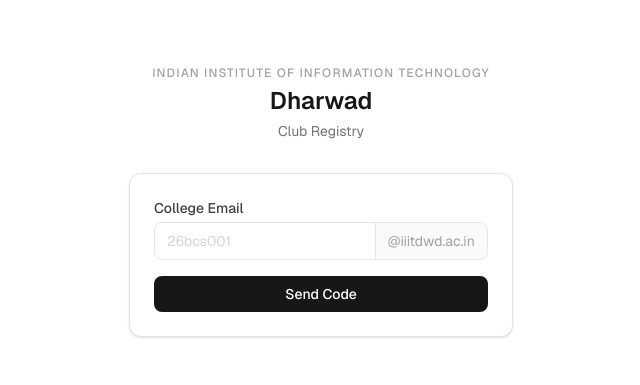
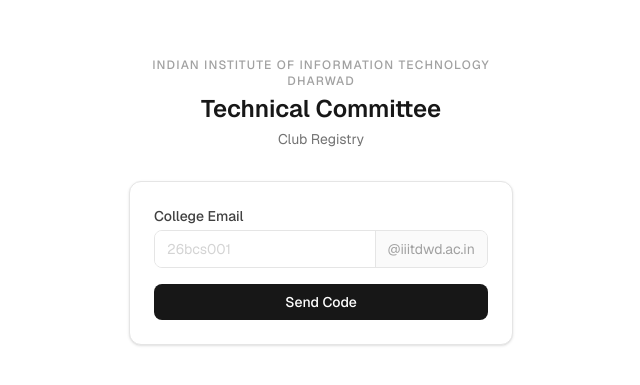
Before and after one commit to OSCode-IIITDWD/club-registry, a Next.js app: page /login in a window 1280 px wide. Shown: the part 199-584 px from the top of the page, without its empty margins (319-959 px from the left). Built offline with nearby package versions, Linux system fonts and the light colour scheme.

Commit message:
small text chagnes

```diff
--- a/app/layout.tsx
+++ b/app/layout.tsx
@@ -8,7 +8,7 @@
 })
 
 export const metadata: Metadata = {
-  title: 'IIIT Dharwad Club Registry',
+  title: 'IIITDWD Club Registry',
   description: 'Track and manage club memberships at IIIT Dharwad',
 }
 
--- a/app/login/page.tsx
+++ b/app/login/page.tsx
@@ -26,9 +26,9 @@
         {/* Header */}
         <div className="mb-8 text-center">
           <p className="text-xs font-medium tracking-widest text-neutral-400 uppercase mb-1">
-            Indian Institute of Information Technology
+            Indian Institute of Information Technology Dharwad
           </p>
-          <h1 className="text-2xl font-semibold text-neutral-900">Dharwad</h1>
+          <h1 className="text-2xl font-semibold text-neutral-900">Technical Committee</h1>
           <p className="mt-1 text-sm text-neutral-500">Club Registry</p>
         </div>
 
--- a/lib/utils/clubs.ts
+++ b/lib/utils/clubs.ts
@@ -6,7 +6,7 @@
   'DSAI Society',
   'E-Cell',
   'GDG',
-  'GND_0 VLSI CLUB IIIT DHARWAD',
+  'GND_0 VLSI CLUB',
   'IEEE Student Branch & Computer Society',
   'InQuizitive',
   'IRIS',
```
